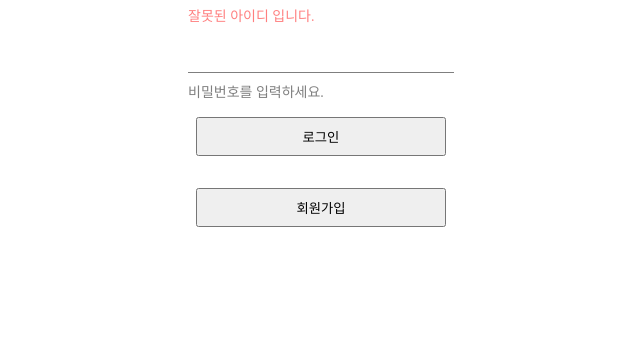
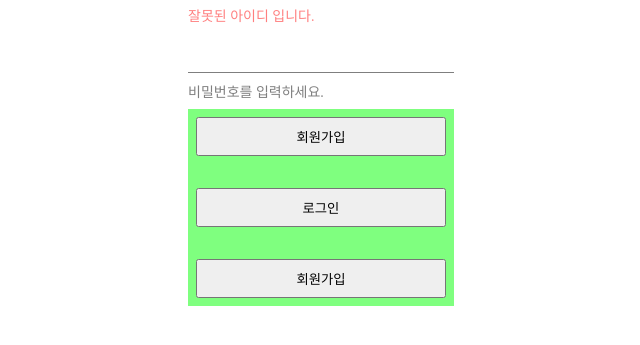
Before and after one commit to Chixol/Web_FILE, a plain HTML site: page js/12.DOM/12.DOM2.html in a window 1280 px wide. Shown: the part 105-450 px from the top of the page, without its empty margins (319-959 px from the left). Drawn offline with Linux system fonts and the light colour scheme.

Commit message:
2024-03-21 12:50

```diff
--- a/js/12.DOM/12.DOM2.html
+++ b/js/12.DOM/12.DOM2.html
@@ -208,20 +208,20 @@
 
         /*
             insertAdjacentHTML(position, string)
-            -
-            -
-            -
-            -
+            - 첫번째 매개변수로 전달한 position 위치에 두번째 매개변수 html을 삽입
+            - 첫번째 매개변수 position ('beforebegin', 'afterbegin', 'beforeend', 'afterend')
+            - 두번째 매개변수 html 문자열
+            - 모든 브라우저에서 동작
         */
-
+        buttonBoxElement.insertAdjacentHTML('afterbegin', '<button class="custom-button">회원가입</button>')
 
 
         console.log('==============================');
 
         /*
-            style :
+            style : inline 스타일 선언 가능
         */
-
+        buttonBoxElement.style.backgroundColor = 'rgba(0, 255, 0, 0.5)'
 
 
     </script>
```
